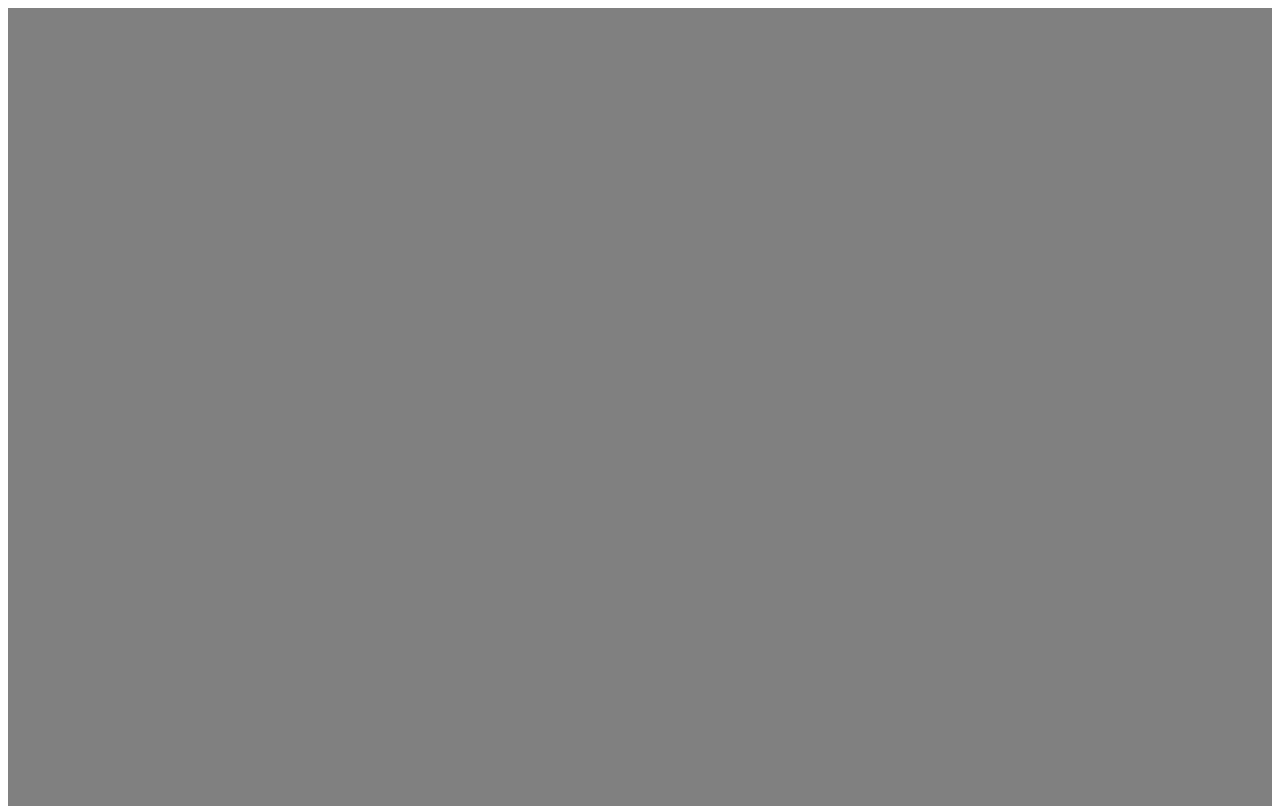
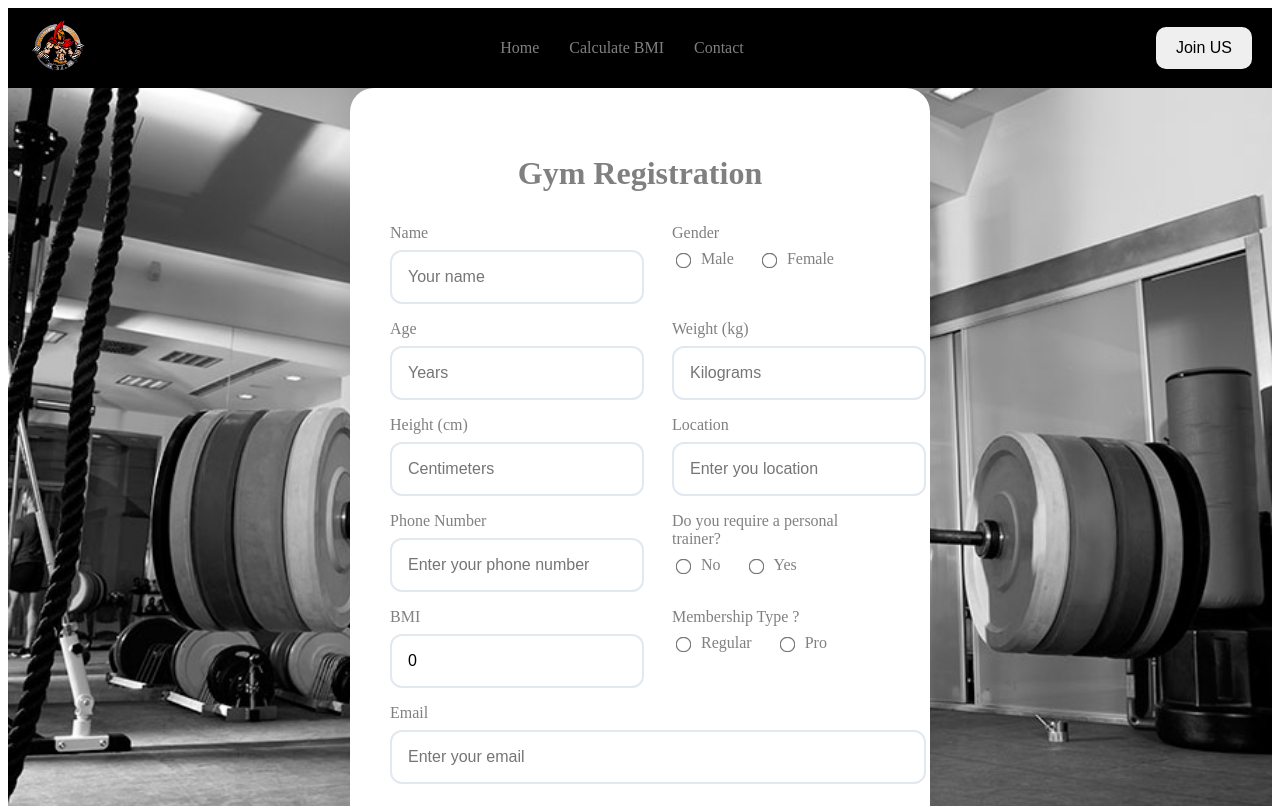
Before and after one commit to vcwaleed/gymwebsite, a Vue app: page /registrationfrom in a window 1280 px wide. Before the commit this address had no page. Shown: the top 806 px of the page. Built offline with nearby package versions, Linux system fonts and the light colour scheme.

Commit message:
Create Registration From for registration

```diff
--- a/src/routes.js
+++ b/src/routes.js
@@ -1,6 +1,7 @@
 import { createWebHistory, createRouter } from 'vue-router'
 import HomePage from "./components/HomePage.vue"
 import BmiComponent from './views/BmiComponent.vue'
+import RegistrationFrom from './views/RegistrationFrom.vue'
 
 const routes=[
     {
@@ -12,6 +13,11 @@ const routes=[
         name:"BmiComponent",
         path:'/bmi',
         component:BmiComponent
+    },
+    {
+        name:"RegistrationFrom",
+        path:"/registrationfrom",
+        component:RegistrationFrom
     }
 
 ]
--- a/src/stores/bmicalculate.js
+++ b/src/stores/bmicalculate.js
@@ -8,7 +8,12 @@ const bmi_person =ref(0);
     age: '',
     weight: '',
     height: '',
-    gender: ""
+    gender: '',
+    location: '',
+    phone_number:'',
+    email_address:'',
+    personal_tra:'',
+    membership:''
  });
  function bmi_calculate() {
     if (!person_detail.weight || !person_detail.height || person_detail.height <= 0) {
--- a/src/views/BmiComponent.vue
+++ b/src/views/BmiComponent.vue
@@ -50,7 +50,7 @@ const { person_detail, bmi_person } = storeToRefs(bmi_state);
         <div class="result-content">
           <h3>Your BMI Score</h3>
           <div class="bmi-value">{{ bmi_person }}</div>
-          <button class="continue-btn">View Health Plan</button>
+          <button @click="$router.push('/registrationfrom')" class="continue-btn">View Health Plan</button>
         </div>
       </div>
     </div>
--- /dev/null
+++ b/src/views/RegistrationFrom.vue
@@ -0,0 +1,293 @@
+<script setup>
+import NavbarPage from "../components/NavbarPage.vue";
+import FooterPage from "../components/FooterPage.vue";
+import { UseBmiState } from "../stores/bmicalculate";
+import { storeToRefs } from "pinia";
+
+const bmi_state = UseBmiState();
+const { person_detail, bmi_person } = storeToRefs(bmi_state);
+</script>
+
+<template>
+  <NavbarPage />
+  <section class="container">
+    <div class="calculator-card">
+      <h1 class="title">Gym Registration</h1>
+
+      <div class="form-grid">
+        <div class="input-group">
+          <label>Name</label>
+          <input
+            type="text"
+            placeholder="Your name"
+            v-model="person_detail.name"
+            class="input-field"
+          />
+        </div>
+        <div class="input-group">
+          <label>Gender</label>
+          <div class="radio-group">
+            <label>
+              <input type="radio" value="male" v-model="person_detail.gender" />
+              Male
+            </label>
+            <label>
+              <input
+                type="radio"
+                value="female"
+                v-model="person_detail.gender"
+              />
+              Female
+            </label>
+          </div>
+        </div>
+        <div class="input-group">
+          <label>Age</label>
+          <input
+            type="number"
+            placeholder="Years"
+            v-model="person_detail.age"
+            class="input-field"
+          />
+        </div>
+        <div class="input-group">
+          <label>Weight (kg)</label>
+          <input
+            type="number"
+            placeholder="Kilograms"
+            v-model="person_detail.weight"
+            class="input-field"
+          />
+        </div>
+        <div class="input-group">
+          <label>Height (cm)</label>
+          <input
+            type="number"
+            placeholder="Centimeters"
+            v-model="person_detail.height"
+            class="input-field"
+          />
+        </div>
+        <div class="input-group">
+          <label>Location</label>
+          <input
+            type="text"
+            placeholder="Enter you location"
+            v-model="person_detail.location"
+            class="input-field"
+          />
+        </div>
+        <div class="input-group">
+          <label>Phone Number</label>
+          <input
+            type="number"
+            placeholder="Enter your phone number"
+            v-model="person_detail.phone_number"
+            class="input-field"
+          />
+        </div>
+        <div class="input-group">
+          <label>Do you require a personal trainer?</label>
+          <div class="radio-group">
+            <label>
+              <input
+                type="radio"
+                value="no"
+                v-model="person_detail.personal_tra"
+              />
+              No
+            </label>
+            <label>
+              <input
+                type="radio"
+                value="yes"
+                v-model="person_detail.personal_tra"
+              />
+              Yes
+            </label>
+          </div>
+        </div>
+        <div class="input-group">
+          <label>BMI</label>
+          <input
+            type="number"
+            placeholder="Centimeters"
+            v-model="bmi_person"
+            class="input-field"
+            readonly
+          />
+        </div>
+        <div class="input-group">
+          <label>Membership Type ?</label>
+          <div class="radio-group">
+            <label>
+              <input
+                type="radio"
+                value="Regular"
+                v-model="person_detail.membership"
+              />
+              Regular
+            </label>
+            <label>
+              <input
+                type="radio"
+                value="Pro"
+                v-model="person_detail.membership"
+              />
+              Pro
+            </label>
+          </div>
+        </div>
+
+        <div class="input-group full-width">
+          <label>Email</label>
+          <input
+            type="email"
+            placeholder="Enter your email"
+            v-model="person_detail.email_address"
+            class="input-field"
+          />
+        </div>
+      </div>
+      <button class="calculate-btn">Submit</button>
+    </div>
+  </section>
+  <FooterPage />
+</template>
+
+<style lang="scss" scoped>
+@use "../styles/variables" as *;
+@use "../styles/mixins" as *;
+
+.container {
+  min-height: 100vh;
+  display: flex;
+  justify-content: center;
+  align-items: center;
+  background: url("../assets/ooo.jpg") no-repeat center;
+  background-size: cover;
+}
+
+.calculator-card {
+  background: white;
+  padding: 2.5rem;
+  border-radius: 1.5rem;
+  box-shadow: 0 10px 30px rgba(0, 0, 0, 0.1);
+  width: 100%;
+  max-width: 500px;
+}
+
+.title {
+  text-align: center;
+  color: gray;
+  margin-bottom: 2rem;
+  font-size: 2rem;
+  font-weight: 600;
+}
+
+.form-grid {
+  display: grid;
+  grid-template-columns: repeat(2, 1fr);
+  column-gap: 4rem;
+  row-gap: 1rem;
+  margin-bottom: 2rem;
+
+  @include mobile {
+    grid-template-columns: 1fr;
+  }
+}
+
+.input-group {
+  label {
+    display: block;
+    margin-bottom: 0.5rem;
+    color: gray;
+    font-weight: 500;
+  }
+}
+
+.input-field {
+  width: 100%;
+  padding: 1rem;
+  border: 2px solid #e2e8f0;
+  border-radius: 0.75rem;
+  font-size: 1rem;
+  transition: border-color 0.3s ease;
+
+  &:focus {
+    border-color: $secondary-color;
+    box-shadow: 0 0 0 3px rgba(102, 126, 234, 0.1);
+    outline: none;
+  }
+}
+.radio-group {
+  display: flex;
+  gap: 1.5rem;
+  margin-top: 0.5rem;
+}
+.radio-group label {
+  display: flex;
+  align-items: center;
+  gap: 0.5rem;
+  font-weight: 500;
+  cursor: pointer;
+}
+.radio-group input[type="radio"] {
+  transform: scale(1.2);
+  accent-color: $secondary-color;
+}
+.full-width {
+  grid-column: span 2;
+
+  @include mobile {
+    grid-column: span 1;
+  }
+}
+
+.calculate-btn {
+  width: 100%;
+  padding: 1rem;
+  background: $secondary-color;
+  color: white;
+  border: none;
+  border-radius: 0.75rem;
+  font-size: 1.1rem;
+  font-weight: 600;
+  cursor: pointer;
+}
+
+.result-card {
+  margin-top: 2rem;
+  background: #f8f9fa;
+  border-radius: 1rem;
+  padding: 1.5rem;
+  text-align: center;
+
+  h3 {
+    color: #2d3748;
+    margin-bottom: 1rem;
+    font-size: 1.25rem;
+  }
+
+  .bmi-value {
+    font-size: 2.5rem;
+    font-weight: 700;
+    color: #667eea;
+    margin: 1rem 0;
+  }
+}
+
+.continue-btn {
+  background: #48bb78;
+  color: white;
+  padding: 0.8rem 2rem;
+  border-radius: 0.75rem;
+  border: none;
+  font-weight: 600;
+  cursor: pointer;
+
+  &:hover {
+    background: #38a169;
+  }
+}
+</style>
```
